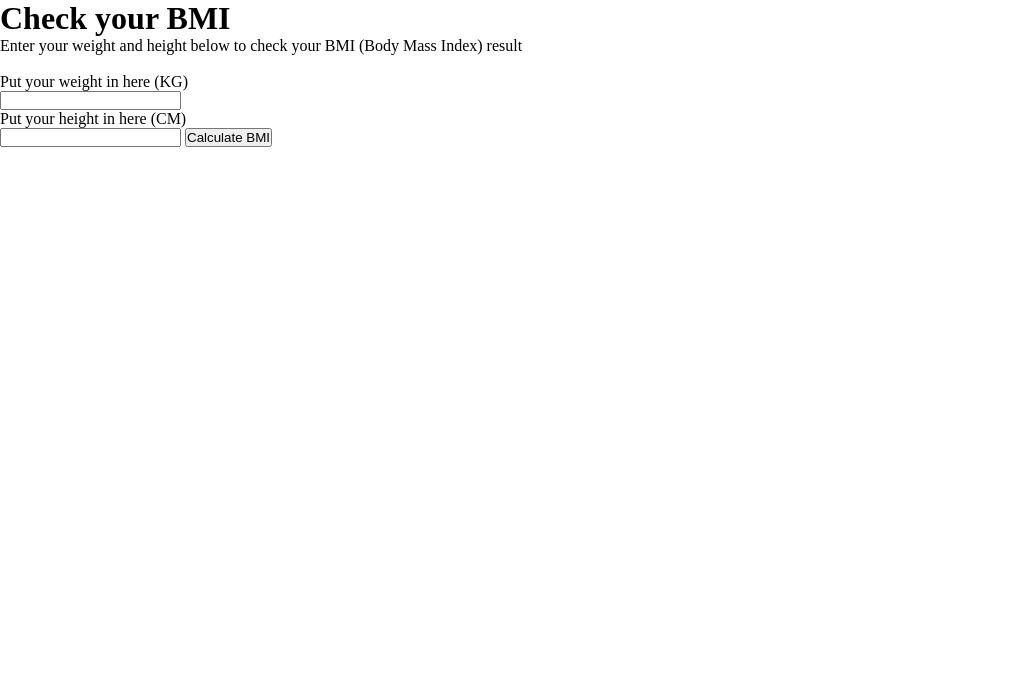
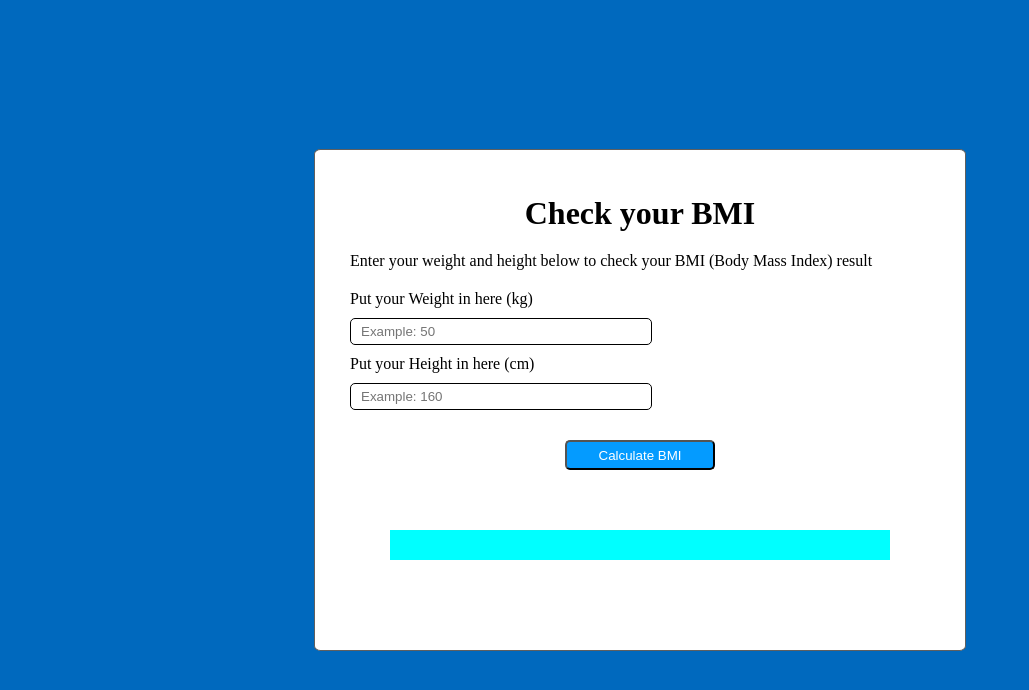
Before and after one commit to ROHENDI460/BMI-Calculator, a plain HTML site: page index.html in a window 1280 px wide. Shown: the whole page, without its empty margins (0-1029 px from the left). Drawn offline with Linux system fonts and the light colour scheme.

Commit message:
add style

```diff
--- a/index.html
+++ b/index.html
@@ -10,20 +10,20 @@
 </head>
 <body>
     <div class="box">
-        <h1>Check your BMI</h1>
-        <p>Enter your weight and height below to check your BMI (Body Mass Index) result</p>
+        <div class="content">
+            <h1>Check your BMI</h1>
+            <p>Enter your weight and height below to check your BMI (Body Mass Index) result</p>
 
-        <br>
+            <p>Put your Weight in here (kg)</p>
+            <input type="number" name="weight" id="weight" class="input" placeholder="Example: 50">
 
-        <p>Put your weight in here (KG)</p>
-        <input type="number" name="weight" id="weight">
+            <p>Put your Height in here (cm)</p>
+            <input type="number" name="height" id="height" class="input" placeholder="Example: 160">
 
-        <p>Put your height in here (CM)</p>
-        <input type="number" name="height" id="height">
+            <button class="btn-hasil">Calculate BMI</button>
 
-        <button class="btn-hasil">Calculate BMI</button>
-
-        <div class="hasil"></div>
+            <div class="hasil"></div>
+        </div>
     </div>
 
 
--- a/style.css
+++ b/style.css
@@ -3,3 +3,62 @@
     padding: 0;
     text-decoration: none;
 }
+
+body {
+    justify-content: center;
+    align-items: center;
+    display: flex;
+    height: 100vh;
+    background-color: rgb(0, 105, 190);
+}
+
+.box {
+    width: 650px;
+    height: 500px;
+    border: 1px solid rgb(95, 95, 95);
+    border-radius: 1%;
+    background-color: white;
+}
+
+.content {
+    margin: 35px;
+    align-content: center;
+    /* background-color: aqua; */
+    display: grid;
+}
+
+.content h1 {
+    text-align: center;
+    margin: 10px;
+}
+
+.content p {
+    margin: 10px 0;
+    /* background-color: aliceblue; */
+}
+
+.input {
+    width: 300px;
+    height: 25px;
+    border-radius: 5px;
+    text-indent: 10px;
+    border: 0.1px solid black;
+}
+
+button {
+    width: 150px;
+    height: 30px;
+    margin: 30px;
+    justify-self: center;
+    color: white;
+    background-color: rgb(4, 155, 255);
+    border-radius: 5px;
+}
+
+.hasil {
+    width: 500px;
+    height: 30px;
+    margin: 30px;
+    justify-self: center;
+    background-color: aqua;
+}
```
Also changed, not shown: 1 other file.
